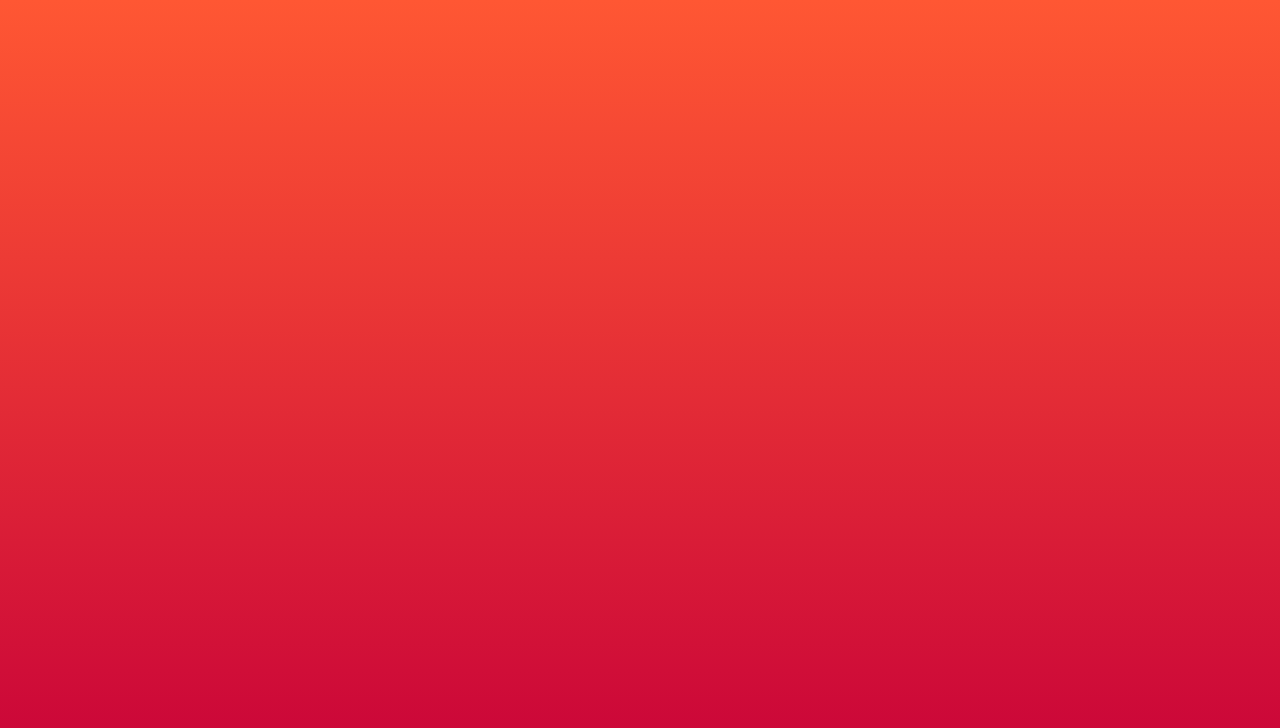
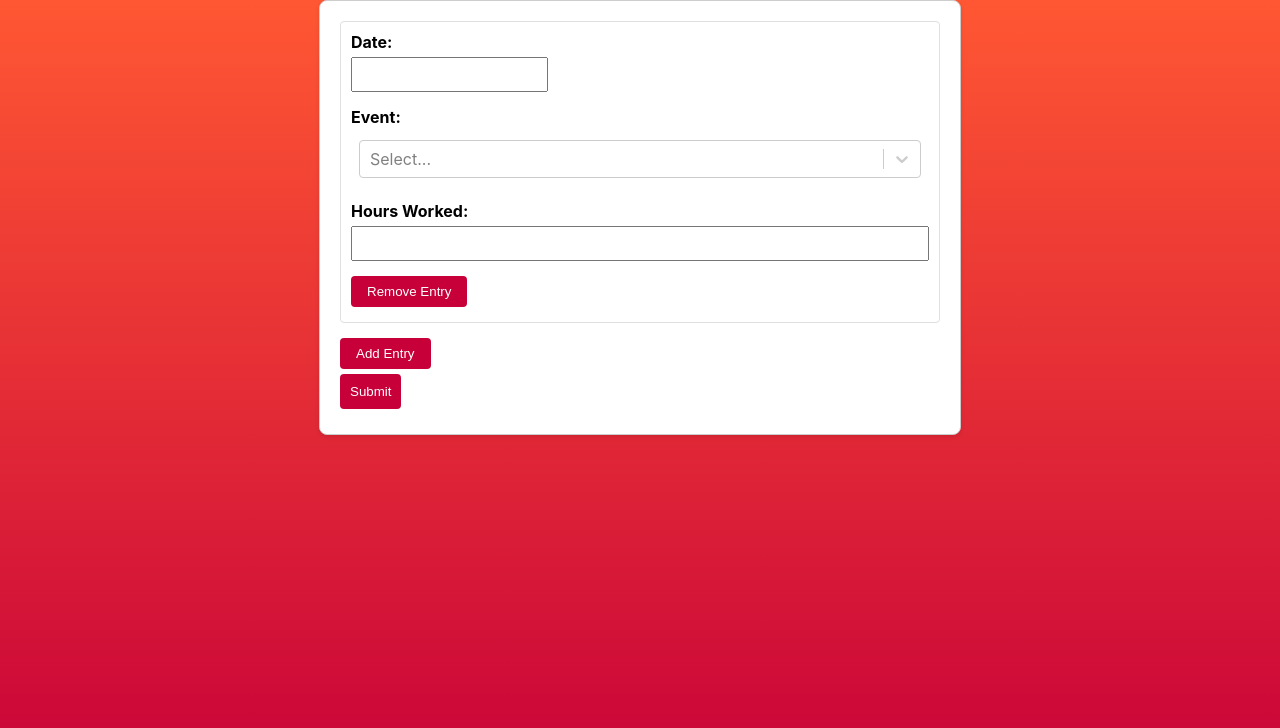
Before and after one commit to CT27/CT27-phase-2-final-front-end, a React (Create React App) app in the folder Casuals-App/: page /timelog in a window 1280 px wide. Shown: the top 728 px of the page. Built offline with nearby package versions, Linux system fonts and the light colour scheme.

Commit message:
added in avatar, dashboard,timelogform

```diff
--- a/Casuals-App/public/index.html
+++ b/Casuals-App/public/index.html
@@ -22,7 +22,9 @@
       work correctly both with client-side routing and a non-root public URL.
       Learn how to configure a non-root public URL by running `npm run build`.
     -->
-  <title>PeoplePro</title>
+  <title>EventStaffPro
+
+  </title>
 </head>
 
 <body>
--- a/Casuals-App/src/App.css
+++ b/Casuals-App/src/App.css
@@ -1,3 +1,5 @@
+
+
 .App {
   text-align: center;
 }
--- /dev/null
+++ b/Casuals-App/src/Components/Avatar/Avatar.css
@@ -0,0 +1,13 @@
+.avatar {
+    width: 50px;
+    height: 50px;
+    border-radius: 50%;
+    overflow: hidden;
+    border: 2px solid #ccc;
+  }
+
+  .avatar-img {
+    width: 100%;
+    height: 100%;
+    object-fit: cover;
+  }
--- /dev/null
+++ b/Casuals-App/src/Components/Avatar/Avatar.js
@@ -0,0 +1,12 @@
+import React from "react";
+import "./Avatar.css";
+
+const Avatar = ({ src, alt }) => {
+  return (
+    <div className="avatar">
+      <img src={src} alt={alt} className="avatar-img" />
+    </div>
+  );
+};
+
+export default Avatar;
--- a/Casuals-App/src/Components/Dashboard/Dashboard.css
+++ b/Casuals-App/src/Components/Dashboard/Dashboard.css
@@ -1,10 +1,41 @@
-.container{
-    display:flex;
-    flex-direction: column;
-    margin: auto;
-    margin-top: 200px;
-    width:600px;
-    background: #fff;
-    padding-bottom:30px;
+.dashboard {
+    display: flex;
+    flex-wrap: wrap;
+    justify-content: center;
+    gap: 16px;
+    margin-top: 20px;
+    width: 600px; /* Set a fixed width */
+    background: #fff; /* Background color */
+    padding-bottom: 30px; /* Padding at the bottom */
+  }
 
-}
+  .panel {
+    border: 1px solid #eaeaea;
+    padding: 16px;
+    border-radius: 8px;
+    width: calc(50% - 16px); /* Adjust panel width */
+    box-shadow: 0 2px 4px rgba(0, 0, 0, 0.1);
+    background-color: #eaeaea;
+    transition: transform 0.2s ease-in-out;
+  }
+
+  .panel:hover {
+    transform: scale(1.05);
+  }
+
+  .add-button,
+  .remove-button {
+    margin-top: 8px;
+    padding: 8px 16px;
+    border: none;
+    background-color: #C70039; /* Adjust button background color */
+    color: white;
+    border-radius: 4px;
+    cursor: pointer;
+    transition: background-color 0.3s ease;
+  }
+
+  .add-button:hover,
+  .remove-button:hover {
+    background-color: #960031; /* Adjust button hover background color */
+  }
--- a/Casuals-App/src/Components/Dashboard/Dashboard.js
+++ b/Casuals-App/src/Components/Dashboard/Dashboard.js
@@ -1,13 +1,50 @@
-// Dashboard.js
-import React from "react";
+import React, { useState } from "react";
 import "./Dashboard.css";
+import TimeLogForm from "../TimeLogForm/TimeLogForm";
+import Avatar from "../Avatar/Avatar";
+import { BsPersonCircle } from "react-icons/bs";
+
+const Panel = ({ title, content, onRemove }) => (
+  <div className="panel">
+    <h2>{title}</h2>
+    <div>{content}</div>
+    <button onClick={onRemove}>Remove Panel</button>
+  </div>
+);
 
 const Dashboard = () => {
+  const [panels, setPanels] = useState([
+    { title: "Panel 1", content: "Content of Panel 1" },
+    { title: "Panel 2", content: "Content of Panel 2" },
+  ]);
+
+  const addPanel = () => {
+    const newPanel = {
+      title: `Panel ${panels.length + 1}`,
+      content: <TimeLogForm />, // Insert the TimeLogForm component here
+    };
+    setPanels([...panels, newPanel]);
+  };
+
+  const removePanel = (index) => {
+    setPanels(panels.filter((_, i) => i !== index));
+  };
+
   return (
-    <div>
-      <div className="container">
-        <div className="menu">hello</div>
+    <div className="dashboard">
+      <div className="dashboard-header">
+        <Avatar src=<BsPersonCircle /> alt="Profile Photo" />
       </div>
+      <button onClick={addPanel}>Add Panel</button>
+
+      {panels.map((panel, index) => (
+        <Panel
+          key={index}
+          title={panel.title}
+          content={panel.content}
+          onRemove={() => removePanel(index)}
+        />
+      ))}
     </div>
   );
 };
--- a/Casuals-App/src/Components/ForgotPassword/ForgotPassword.js
+++ b/Casuals-App/src/Components/ForgotPassword/ForgotPassword.js
@@ -1,7 +1,7 @@
 import React, { useState } from "react";
 import axios from "axios";
 import "./ForgotPassword.css";
-import { HiOutlineMail, HiOutlineUser, HiOutlineKey } from "react-icons/hi";
+import { HiOutlineUser } from "react-icons/hi";
 
 const ForgotPassword = () => {
   const [email, setEmail] = useState("");
--- a/Casuals-App/src/Components/TimeLogForm/TimeLogForm.css
+++ b/Casuals-App/src/Components/TimeLogForm/TimeLogForm.css
@@ -0,0 +1,48 @@
+.time-log-form {
+    max-width: 600px;
+    margin: 0 auto;
+    padding: 20px;
+    border: 1px solid #ccc;
+    border-radius: 8px;
+    background-color: #fff;
+    box-shadow: 0 2px 4px rgba(0, 0, 0, 0.1);
+  }
+
+  .entry {
+    margin-bottom: 15px;
+    padding: 10px;
+    border: 1px solid #e0e0e0;
+    border-radius: 4px;
+  }
+
+  .form-group {
+    margin-bottom: 15px;
+  }
+
+  .form-group label {
+    display: block;
+    margin-bottom: 5px;
+    font-weight: bold;
+  }
+
+  .form-group .form-control {
+    width: 100%;
+    padding: 8px;
+    box-sizing: border-box;
+  }
+
+  .add-button, .remove-button, .submit-button {
+    display: block;
+    margin: 5px 0;
+    padding: 10px;
+    background-color:  #C70039;
+    color: white;
+    border: none;
+    border-radius: 4px;
+    cursor: pointer;
+    transition: background-color 0.3s ease;
+  }
+
+  .add-button:hover, .remove-button:hover, .submit-button:hover {
+    background-color:  #C70039;
+  }
--- a/Casuals-App/src/Components/TimeLogForm/TimeLogForm.js
+++ b/Casuals-App/src/Components/TimeLogForm/TimeLogForm.js
@@ -1,7 +1,108 @@
 import React, { useState } from "react";
+import DatePicker from "react-datepicker";
+import Select from "react-select";
+import "react-datepicker/dist/react-datepicker.css";
+import "./TimeLogForm.css";
+import { format } from "date-fns";
+
+// Dummy event data
+const events = [
+  { value: "event1", label: "Event 1" },
+  { value: "event2", label: "Event 2" },
+  { value: "event3", label: "Event 3" },
+  // Add more dummy events as needed
+];
 
 const TimeLogForm = () => {
-  return;
+  const [entries, setEntries] = useState([
+    { date: null, event: null, hours: "" },
+  ]);
+
+  const handleDateChange = (index, date) => {
+    const newEntries = [...entries];
+    newEntries[index].date = date;
+    setEntries(newEntries);
+  };
+
+  const handleEventChange = (index, event) => {
+    const newEntries = [...entries];
+    newEntries[index].event = event;
+    setEntries(newEntries);
+  };
+
+  const handleHoursChange = (index, e) => {
+    const newEntries = [...entries];
+    newEntries[index].hours = e.target.value;
+    setEntries(newEntries);
+  };
+
+  const addEntry = () => {
+    setEntries([...entries, { date: null, event: null, hours: "" }]);
+  };
+
+  const removeEntry = (index) => {
+    const newEntries = entries.filter((_, i) => i !== index);
+    setEntries(newEntries);
+  };
+
+  const handleSubmit = (e) => {
+    e.preventDefault();
+    // Handle form submission
+    console.log(entries);
+  };
+
+  return (
+    <div className="time-log-form">
+      <form onSubmit={handleSubmit}>
+        {entries.map((entry, index) => (
+          <div key={index} className="entry">
+            <div className="form-group">
+              <label htmlFor={`date-${index}`}>Date:</label>
+              <DatePicker
+                selected={entry.date}
+                onChange={(date) => handleDateChange(index, date)}
+                dateFormat="dd/MM/yyyy"
+                className="form-control"
+              />
+            </div>
+            <div className="form-group">
+              <label htmlFor={`event-${index}`}>Event:</label>
+              <Select
+                id={`event-${index}`}
+                options={events}
+                onChange={(event) => handleEventChange(index, event)}
+                className="form-control"
+                value={entry.event}
+              />
+            </div>
+            <div className="form-group">
+              <label htmlFor={`hours-${index}`}>Hours Worked:</label>
+              <input
+                type="number"
+                id={`hours-${index}`}
+                value={entry.hours}
+                onChange={(e) => handleHoursChange(index, e)}
+                className="form-control"
+              />
+            </div>
+            <button
+              type="button"
+              onClick={() => removeEntry(index)}
+              className="remove-button"
+            >
+              Remove Entry
+            </button>
+          </div>
+        ))}
+        <button type="button" onClick={addEntry} className="add-button">
+          Add Entry
+        </button>
+        <button type="submit" className="submit-button">
+          Submit
+        </button>
+      </form>
+    </div>
+  );
 };
 
 export default TimeLogForm;
--- a/package.json
+++ b/package.json
@@ -1,11 +1,16 @@
 {
   "dependencies": {
+    "@syncfusion/ej2-react-layouts": "^26.1.38",
     "axios": "^1.7.2",
     "bootstrap": "^5.3.3",
+    "date-fns": "^3.6.0",
+    "nodemailer": "^6.9.14",
     "react": "^18.3.1",
+    "react-datepicker": "^7.3.0",
     "react-dom": "^18.3.1",
     "react-icons": "^5.2.1",
     "react-router-dom": "^6.23.1",
+    "react-select": "^5.8.0",
     "web-vitals": "^4.2.1"
   },
   "devDependencies": {
```
Also changed, not shown: 1 other file (tests, documents, lock files or other folders).
